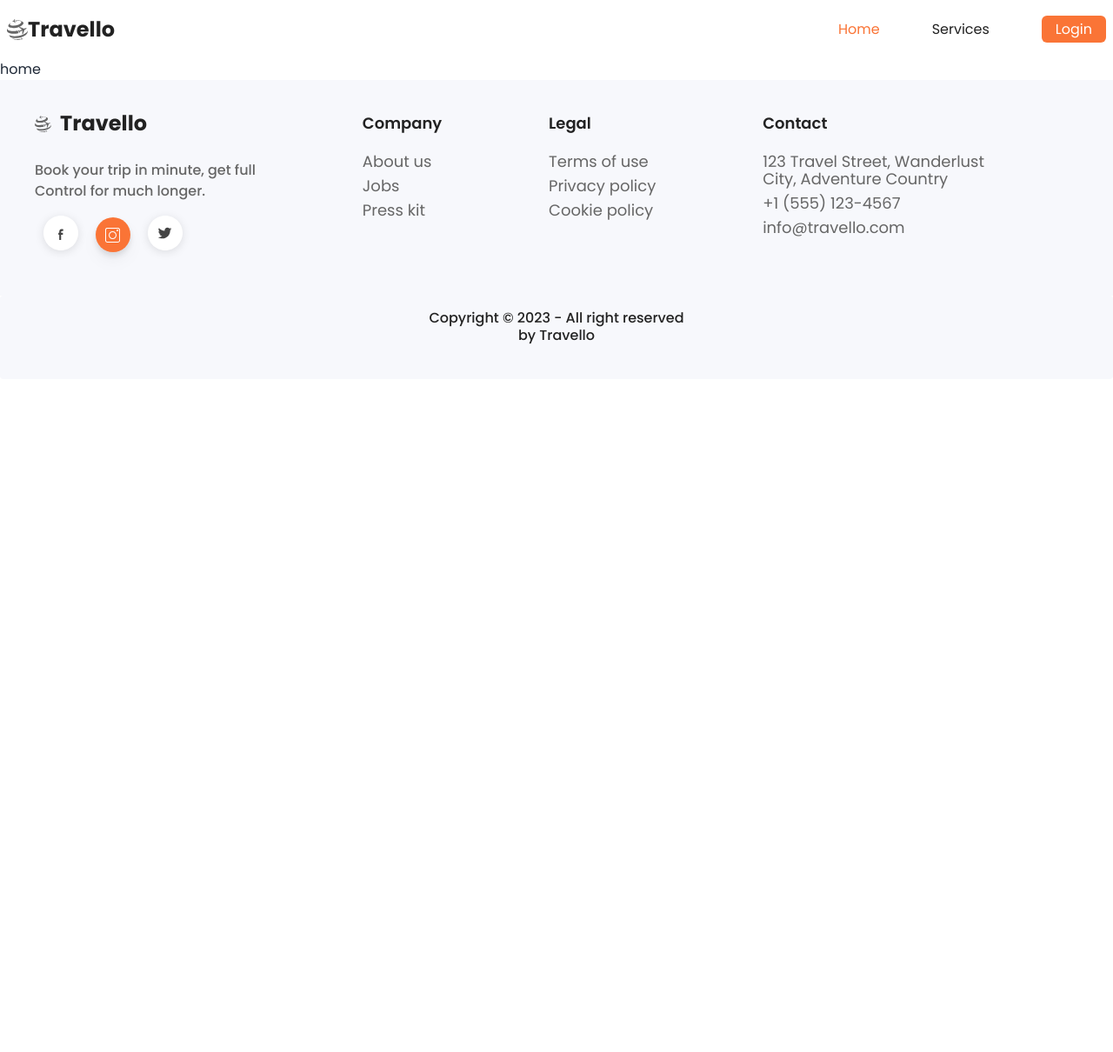
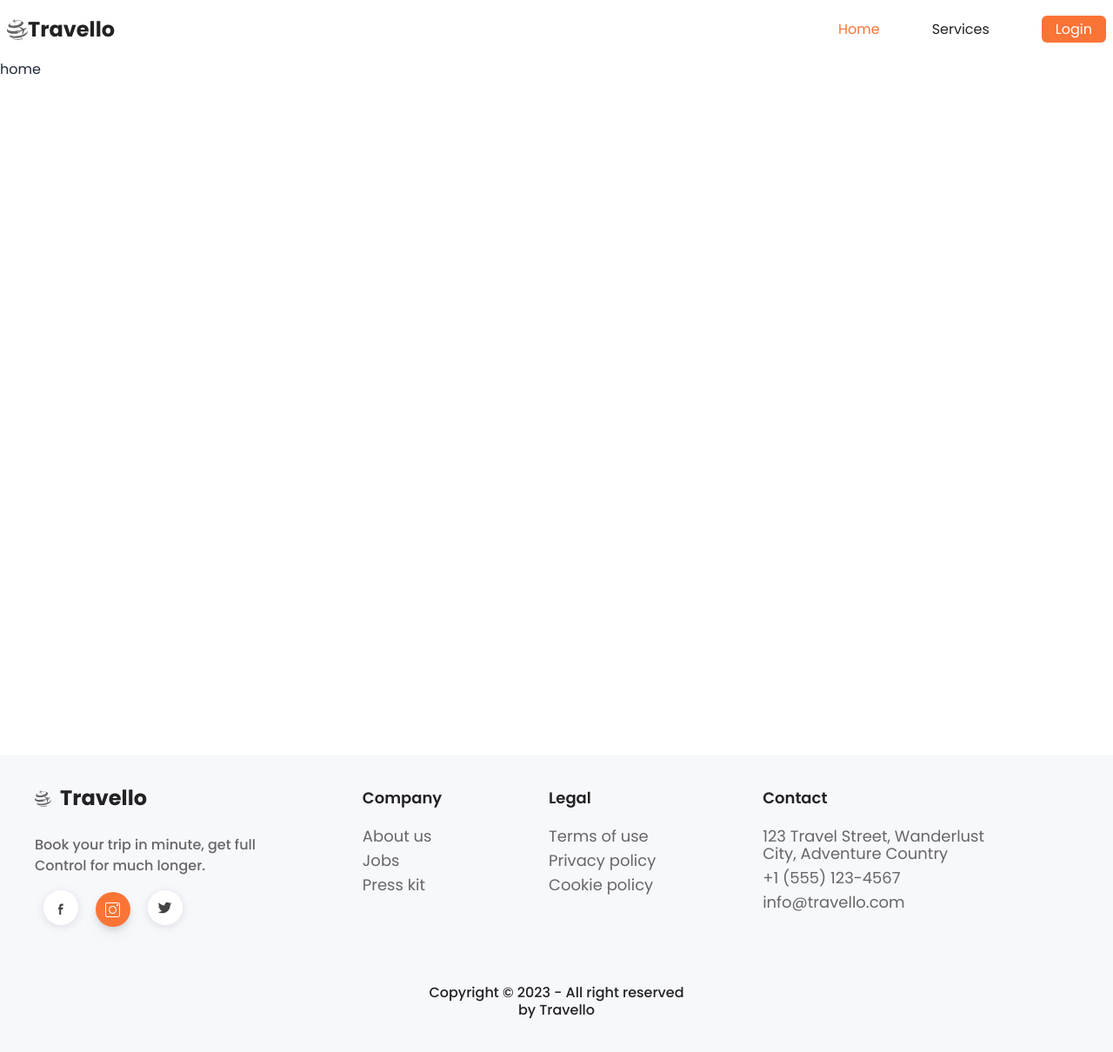
Before and after one commit to Mehedy-Tanvir/tour-guide-client, a React (Vite) app: page / in a window 1280 px wide. Shown: the whole page at 87% size. Before the commit the page ends 800 px from the top, so only its background shows below. Built offline with nearby package versions, Linux system fonts and the light colour scheme.

Commit message:
navbar and footer ui improved

```diff
--- a/src/Components/Footer/Footer.jsx
+++ b/src/Components/Footer/Footer.jsx
@@ -2,8 +2,9 @@ import { Link } from "react-router-dom";
 
 const Footer = () => {
   return (
-    <div>
-      <footer className="p-10 footer bg-[#F7F8FC] text-base-content">
+    <div className="bg-[#F7F8FC]">
+      <div className="max-w-[1400px] mx-auto">
+        <footer className="p-10 footer text-base-content">
           <aside>
             <div className="flex gap-[10px] items-center">
               <img src="/logo.svg" alt="" />
@@ -73,7 +74,7 @@ const Footer = () => {
             </a>
           </nav>
         </footer>
-      <footer className="rounded footer footer-center bg-[#F7F8FC] text-base-content">
+        <footer className="rounded footer footer-center text-base-content">
           <aside>
             <p className="text-[#222] max-w-[300px] pb-10 text-[16px] font-medium mt-[16px]">
               Copyright © 2023 - All right reserved by Travello
@@ -81,6 +82,7 @@ const Footer = () => {
           </aside>
         </footer>
       </div>
+    </div>
   );
 };
 
--- a/src/Components/Navbar/Navbar.jsx
+++ b/src/Components/Navbar/Navbar.jsx
@@ -50,7 +50,7 @@ const Navbar = () => {
     </>
   );
   return (
-    <div className="container flex items-center justify-between px-2 py-4 mx-auto">
+    <div className="max-w-[1400px] flex items-center justify-between px-2 py-4 mx-auto">
       <div className="flex items-center justify-center">
         <img className="h-[24px]" src="/logo.svg" alt="logo" />
         <p className="text-[24px] text-[#222] font-bold">Travello</p>
--- a/src/Root/Root.jsx
+++ b/src/Root/Root.jsx
@@ -6,7 +6,9 @@ const Root = () => {
   return (
     <div className="font-poppins">
       <Navbar></Navbar>
-      <Outlet></Outlet>
+      <div className="min-h-screen">
+        <Outlet></Outlet>
+      </div>
       <Footer></Footer>
     </div>
   );
```
Lines whose indentation alone changed are shown as unchanged.
